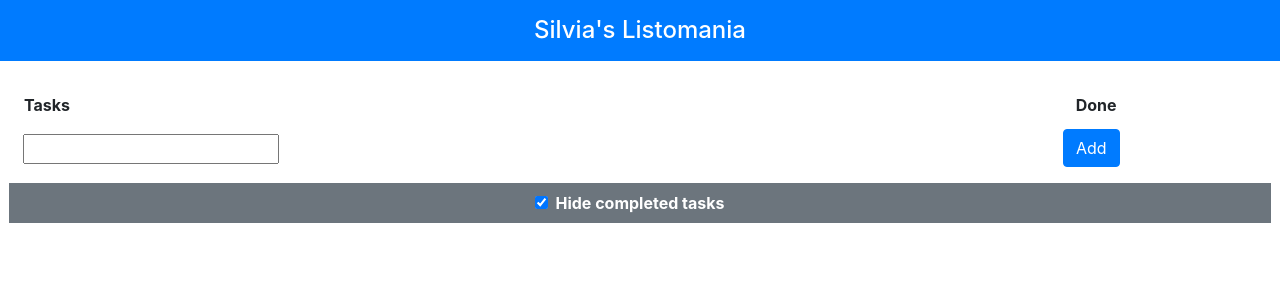
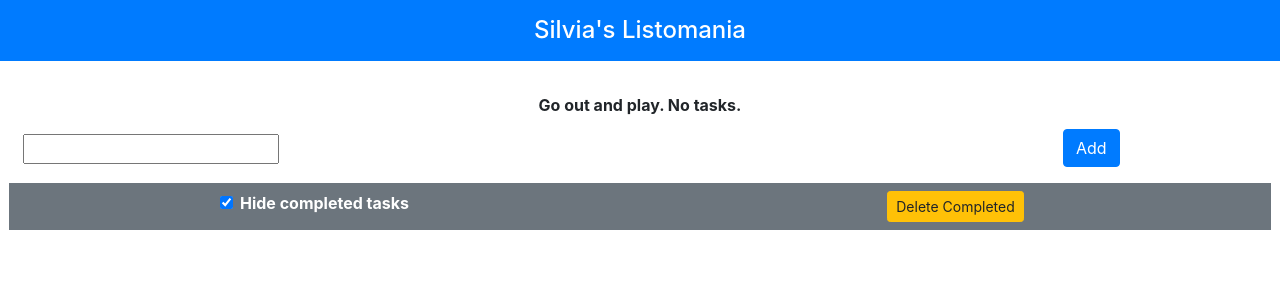
Before and after one commit to isidoreduc/Listomania, a Vue app: page / in a window 1280 px wide. Shown: the top 300 px of the page. Built offline with nearby package versions, Linux system fonts and the light colour scheme.

Commit message:
delete completed

```diff
--- a/src/App.vue
+++ b/src/App.vue
@@ -4,6 +4,12 @@
       {{ name }}'s Listomania
     </h4>
     <div class="container-fluid p-4">
+      <div class="row" v-if="filteredTasks.length == 0">
+        <div class="col text-center">
+          <b>Go out and play. No tasks.</b>
+        </div>
+      </div>
+      <template v-else>
         <div class="row">
           <div class="col font-weight-bold">Tasks</div>
           <div class="col-2 font-weight-bold">Done</div>
@@ -14,6 +20,7 @@
             <input type="checkbox" v-model="t.done" class="form-check-input" />
           </div>
         </div>
+      </template>
       <div class="row py-2 m-1">
         <div class="col">
           <input type="text" v-model="newItemText" class="form-check-input" />
@@ -32,6 +39,11 @@
           <label class="form-check-label font-weight-bold"
             >Hide completed tasks</label
           >
+        </div>
+        <div class="col text-center">
+          <button class="btn btn-sm btn-warning" v-on:click="deleteCompleted">
+            Delete Completed
+          </button>
         </div>
       </div>
     </div>
@@ -62,8 +74,15 @@
         action: this.newItemText,
         done: false,
       });
+      this.storeData();
+      this.newItemText = '';
+    },
+    storeData() {
       localStorage.setItem('listomania', JSON.stringify(this.tasks));
-      this.newItemText = '';
+    },
+    deleteCompleted() {
+      this.tasks = this.tasks.filter((t) => !t.done);
+      this.storeData()
     },
   },
   created() {
```
Lines whose indentation alone changed are shown as unchanged.
